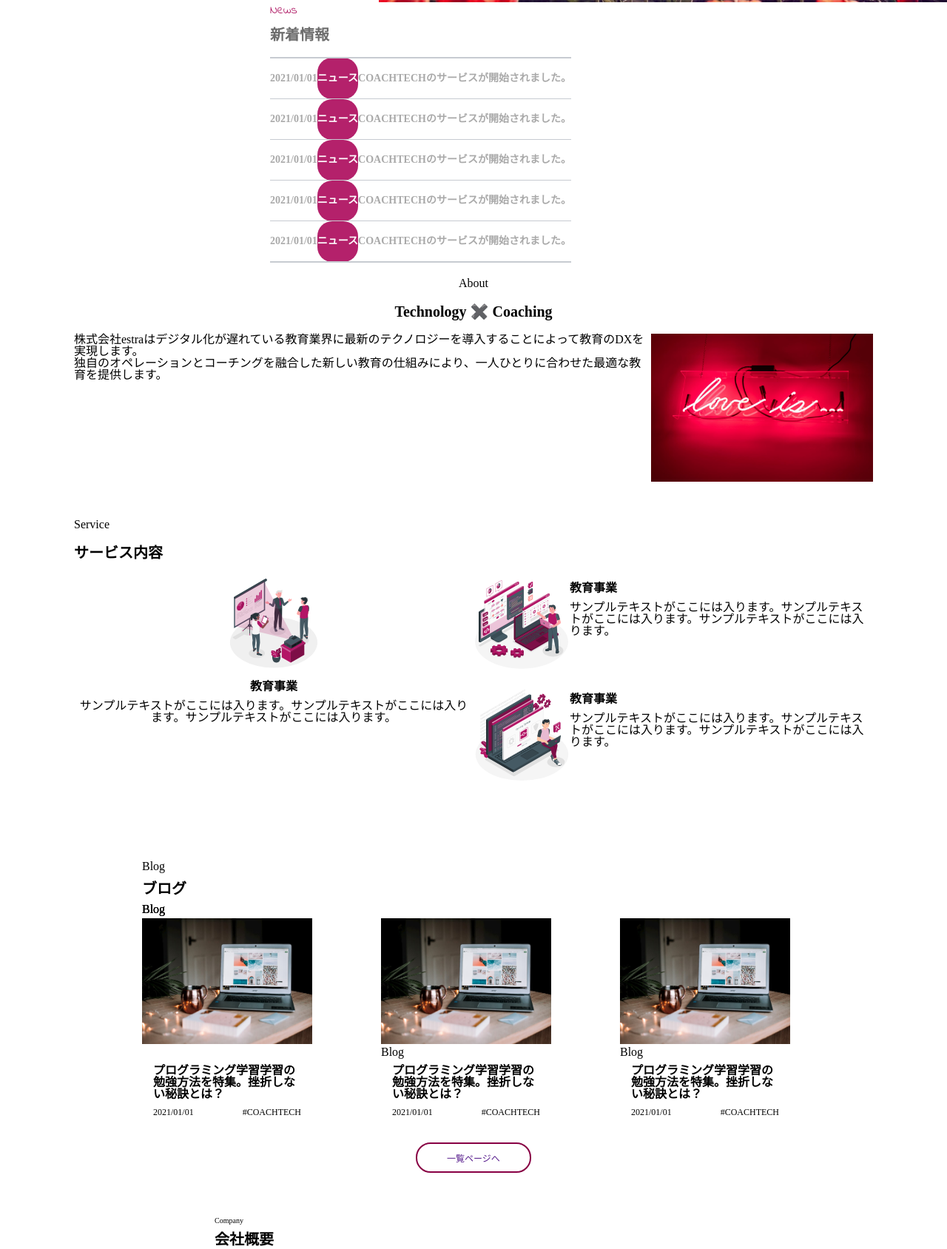
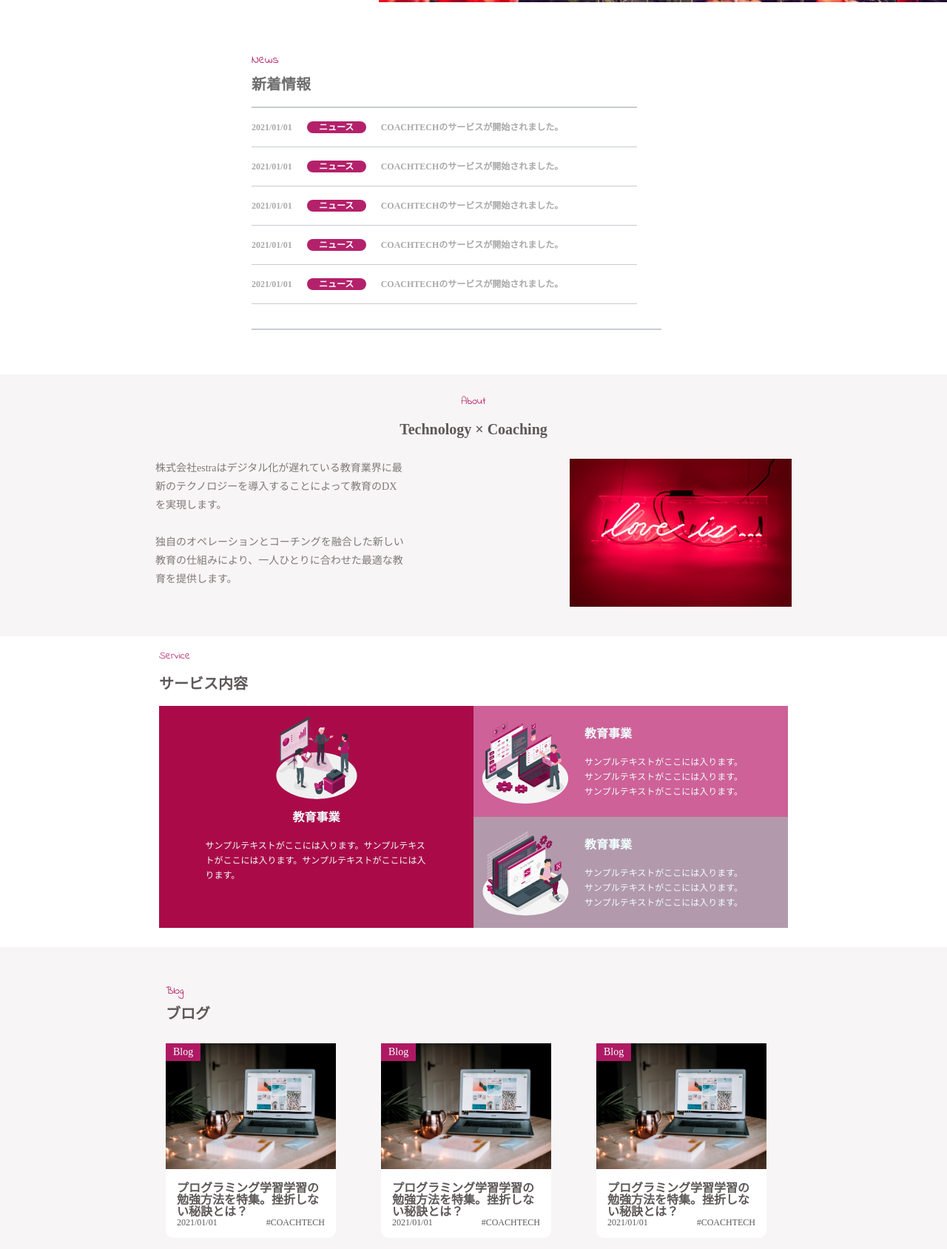
Before and after one commit to UYA17/LP_test, a plain HTML site: page index.html in a window 1280 px wide. Shown: the part 547-2235 px from the top of the page at 74% size. Drawn offline with Linux system fonts and the light colour scheme.

Commit message:
second-commit

```diff
--- a/css/style.css
+++ b/css/style.css
@@ -23,6 +23,7 @@
 /* tittle */
 .ttl {
   position: relative;
+  height: 500px;
 }
 .ttl-img {
   height: 500px;
@@ -56,13 +57,18 @@
   font-size: 13px;
 }
 /* News */
+.news-all {
+  /* margin: 0 auto; */
+
+}
 .news {
-  width: 550px;
-  margin: auto;
+  width: 600px;
+  margin: 0 auto;
 }
 .news p {
   font-family: 'Indie Flower', cursive;
   color: rgb(175, 25, 100);
+  padding-top: 70px;
 }
 .news h2 {
   color: rgb(109, 109, 109);
@@ -70,62 +76,103 @@
   margin-top: 15px;
   margin-bottom: 20px;
 }
+.news-main {
+  width: 554px;
+  height: 300px;
+  margin-bottom: 60px;
+  border-bottom: solid 2px rgb(199, 203, 209) ;
+}
 table {
   color: darkgrey;
   line-height: 200%;
   border: rgb(199, 203, 209) solid;
-  border-width: 2px 0 2px 0;
+  border-width: 2px 0 0 0;
+  margin-bottom: 70px;
+  /* width: 60%; */
 }
 table tr {
-  font-size: 14px;
+  font-size: 12px;
   line-height: 100%;
   border-bottom: rgb(199, 203, 209)  solid;
   border-width: 1px;
-  /* border-spacing: 20px 0; */
 
 }
 table th {
   padding: 20px 0 20px 0;
+}
+table tr:nth-child(5) {
 
 }
 .news th:nth-child(2) {
   color: white;
+  display: block;
+  width: 60px;
   border-radius: 20px;
-
+  padding: 2px 10px;
+  margin: 0 20px;
   background-color: rgb(180, 33, 107);
 }
-
+.news th:nth-child(3) {
+  padding-right: 100px;
+}
 /* About */
+.about-all {
+  background-color: rgb(247, 245, 245);
+}
 .about {
   margin: 20px 100px;
 }
 .about-top {
   text-align: center;
 }
+.about-ttl {
+  font-family: 'Indie Flower', cursive;
+  font-size: 14px;
+  color: rgb(175, 25, 100);
+  padding-top: 30px;
+}
 .about h2 {
   font-size: 20px;
   margin: 20px 0;
+  color: rgb(94, 88, 88);
 }
 .about-content {
   display: flex;
+  justify-content: space-around;
+  padding: 10px 0 40px 0;
 }
 .about-img {
   width: 300px;
   height: 200px;
+}
+.about-main {
+  width: 340px;
+  font-size: 14px;
+  line-height: 25px;
+  color: rgb(129, 120, 120);
 }
 
 
 /* Service */
 .service {
   height: 400px;
-  margin: 50px 100px;
+  width: 850px;
+  margin: auto;
+  color: azure;
+
 }
 .service-top {
 
 }
+.service-ttl {
+  font-family: 'Indie Flower', cursive;
+  font-size: 14px;
+  color: rgb(175, 25, 100);
+}
 .service h2 {
   font-size: 20px;
   margin: 20px 0;
+  color: rgb(94, 88, 88);
 }
 .service-grid {
   display: grid;
@@ -133,68 +180,114 @@ table th {
   grid-template-columns: 1fr 1fr;
 }
 .service-grid img {
-  width: 130px;
-  height: 130px;
+  width: 120px;
+  height: 120px;
+  padding: 10px;
+  margin: auto 0;
+}
+.service-grid p {
+  font-size: 12px;
+  width: 300px;
+  margin: auto;
 }
 .box1 {
   grid-column: 1/2;
   grid-row: 1/3;
   text-align: center;
-
+  background-color: rgb(170, 11, 72);
+}
+.box1 p {
+  text-align: left;
+  line-height: 20px;
+  margin-top: 20px;
 }
 .box2 {
   grid-column: 2/3;
   grid-row: 1/2;
   display: flex;
-
+  background-color: rgb(206, 97, 152);
+}
+.box2 h3 {
+  margin: 30px 10px 20px 10px;
+}
+.box2 p {
+  width: 220px;
+  margin: 0 10px;
+  line-height: 20px;
 }
 .box3 {
   grid-column: 2/3;
   grid-row: 2/3;
   display: flex;
+  background-color: rgb(179, 153, 172);
 }
-h3 {
-  margin: 10px 0;
+.box3 h3 {
+  margin: 30px 10px 20px 10px;
+}
+.box3 p {
+  width: 220px;
+  margin: 0 10px;
+  line-height: 20px;
 }
 /* Blog */
+.blog {
+  background-color: rgb(247, 245, 245);
+}
 .blog-main {
   margin: 0 auto;
-  width: 70%;
+  padding: 30px 0;
+  width: 65%;
 }
 .blog-top {
   margin: 10px 0;
 }
-.blog span {
+.blog-top p {
   line-height: 40px;
+   font-family: 'Indie Flower', cursive;
+  font-size: 14px;
+  color: rgb(175, 25, 100);
 }
 .blog h2 {
   font-size: 20px;
+  color: rgb(94, 88, 88);
 }
 .wrapper {
   display: flex;
     justify-content: space-between;
-    /* width: 80%; */
     margin: 0 auto;
 
 }
+.blog-img {
 
+}
 .blog-img img {
-  width: 230px;
+
+  background-size: contain;
   height: 170px;
+  width: 100%;
 }
 .card {
   width: 230px;
   margin: 20px 20px 20px 0;
+  border-radius: 10px;
+  background-color: white;
   cursor: pointer;
   position: relative;
 
 }
 .card-name {
   position: absolute;
-
+  top: 0;
+  color: azure;
+  background-color: rgb(175, 25, 100);
+  font-size: 14px;
+  padding: 5px 10px 5px 10px;
 }
 .text-box {
   padding: 15px;
+  color: rgb(94, 88, 88);
+}
+.text-box h3 {
 }
 .text-box p {
   font-size: 12px;
@@ -217,6 +310,7 @@ h3 {
 .blog a {
   text-decoration: none;
   font-size: 12px;
+  color: rgb(136, 0, 68);
 }
 
 /* Company */
@@ -227,13 +321,18 @@ h3 {
   margin: 50px auto;
   width: 700px;
 }
-.company-content span {
+.company-ttl {
+  font-family: 'Indie Flower', cursive;
+  font-size: 14px;
+  color: rgb(175, 25, 100);
   line-height: 30px;
-  font-size: 10px;
+  font-size: 14px;
 }
+
 .company-content h2 {
   font-size: 20px;
   margin-bottom: 30px;
+  color: rgb(94, 88, 88);
 }
 .company-table {
   text-align: left;
@@ -246,7 +345,7 @@ h3 {
   padding-left: 10px;
 }
 .company-table th {
-  background-color: rgb(207, 201, 201);
+  background-color: rgb(247, 245, 245);
 }
 
 /* Article */
@@ -288,30 +387,49 @@ h3 {
 
 }
 .contact h3 {
-  margin: 15px 0;
+  margin: 50px 0;
+    color: rgb(94, 88, 88);
+}
+.contact button::before {
+  position: absolute;
+  content: "";
+  top: -40px;
+  left: 0;
+  right: 0;
+  width: 2px;
+  height: 30px;
+  margin: auto;
+  background-color: rgb(151, 14, 144);
 }
 .contact button {
   display: block;
   text-align: center;
-  padding: 10px 40px;
-  border: solid 2px rgb(136, 0, 68);
-  border-radius: 20px;
-  margin: auto;
-  background-color: rgb(255, 19, 243);
+  padding: 16px 80px;
+  border: none;
+  border-radius: 30px;
+  box-shadow: 0 8px 0 rgb(156, 11, 149) ;
+  margin: 30px auto;
+  background: linear-gradient(-90deg, rgb(167, 26, 160),rgb(255, 19, 243));
+  position: relative;
+  font-size: 15px;
 
 }
+
 .contact a {
   color: white;
   text-decoration: none;
 }
-.contact img {
-  width: 30px;
-  height: 30px;
+.mail {
+  width: 25px;
+  height: 25px;
+  position:absolute;
+  top: 15px;
+  left: 32px;
 }
 /* footer */
 footer {
   width: 100%;
-  background-color: rgb(240, 237, 232);
+  background-color: rgb(247, 245, 245);
   padding: 20px 0;
   text-align: center;
 }
--- a/index.html
+++ b/index.html
@@ -39,9 +39,11 @@
       </div>
     </div>
 <!-- ニュース -->
+  <div class="news-all">
     <div class="news">
       <p>News</p>
       <h2>新着情報</h2>
+      <div class="news-main">
         <table>
           <tr>
             <th>2021/01/01</th>
@@ -70,22 +72,26 @@
           </tr>
         </table>
       </div>
+    </div>
+  </div>
 <!-- about -->
+  <div class="about-all">
     <div class="about">
       <div class="about-top">
-        <span>About</span>
-        <h2>Technology ✖️ Coaching</h2>
+        <p class="about-ttl">About</p>
+        <h2>Technology × Coaching</h2>
       </div>
       <div class="about-content">
-        <p>株式会社estraはデジタル化が遅れている教育業界に最新のテクノロジーを導入することによって教育のDXを実現します。<br>
+        <p class="about-main">株式会社estraはデジタル化が遅れている教育業界に最新のテクノロジーを導入することによって教育のDXを実現します。<br><br>
           独自のオペレーションとコーチングを融合した新しい教育の仕組みにより、一人ひとりに合わせた最適な教育を提供します。</p>
           <img src="img/about.jpg" class="about-img" alt="">
+      </div>
     </div>
   </div>
 <!-- サービス -->
     <div class="service">
       <div class="service-top">
-        <span>Service</span>
+        <p class="service-ttl">Service</p>
         <h2>サービス内容</h2>
       </div>
       <div class="service-grid">
@@ -96,14 +102,14 @@
         </div>
         <div class="box2">
           <img src="img/service__second.svg" alt="2">
-          <div>
+          <div class="box2-text">
           <h3>教育事業</h3>
           <p>サンプルテキストがここには入ります。サンプルテキストがここには入ります。サンプルテキストがここには入ります。</p>
           </div>
         </div>
         <div class="box3">
           <img src="img/service__third.svg" alt="3">
-          <div>
+          <div class="box3-text">
             <h3>教育事業</h3>
             <p>サンプルテキストがここには入ります。サンプルテキストがここには入ります。サンプルテキストがここには入ります。</p>
           </div>
@@ -116,15 +122,14 @@
     <div class="blog">
       <div class="blog-main">
         <div class="blog-top">
-          <span>Blog</span>
+          <p>Blog</p>
           <h2>ブログ</h2>
         </div>
         <div class="wrapper">
+          <div class="card">
             <div class="card-name">Blog</div>
-          <div class="card">
             <div class="blog-img">
               <img src="img/blog__first.jpg" alt="">
-
             </div>
             <div class="text-box">
               <h3>プログラミング学習学習の勉強方法を特集。挫折しない秘訣とは？</h3>
@@ -134,7 +139,6 @@
               </div>
             </div>
           </div>
-          <div class="card-name">Blog</div>
           <div class="card">
             <div class="blog-img">
               <img src="img/blog__first.jpg" alt="">
@@ -148,7 +152,6 @@
               </div>
             </div>
           </div>
-          <div class="card-name">Blog</div>
           <div class="card">
             <div class="blog-img">
               <img src="img/blog__first.jpg" alt="">
@@ -169,7 +172,7 @@
     <!-- 会社概要 -->
     <div class="company">
       <div class="company-content">
-        <span>Company</span>
+        <p class="company-ttl">Company</p>
         <h2>会社概要</h2>
         <div class="deta">
           <table class="company-table">
@@ -217,10 +220,10 @@
       <div class="contact-main">
         <h3>株式会社estraへのお問い合わせはこちらから</h3>
       </div>
-      <button><a href="">お問い合わせ</a></button>
-      <div>
-        <img src="img/mailicon.svg" alt="">
-      </div>
+      <button><a href="">お問い合わせ</a>
+      <div class="">
+        <img  class="mail" src="img/mailicon.svg" alt="">
+      </div></button>
     </div>
 
   </main>
```
Lines whose indentation alone changed are shown as unchanged.
